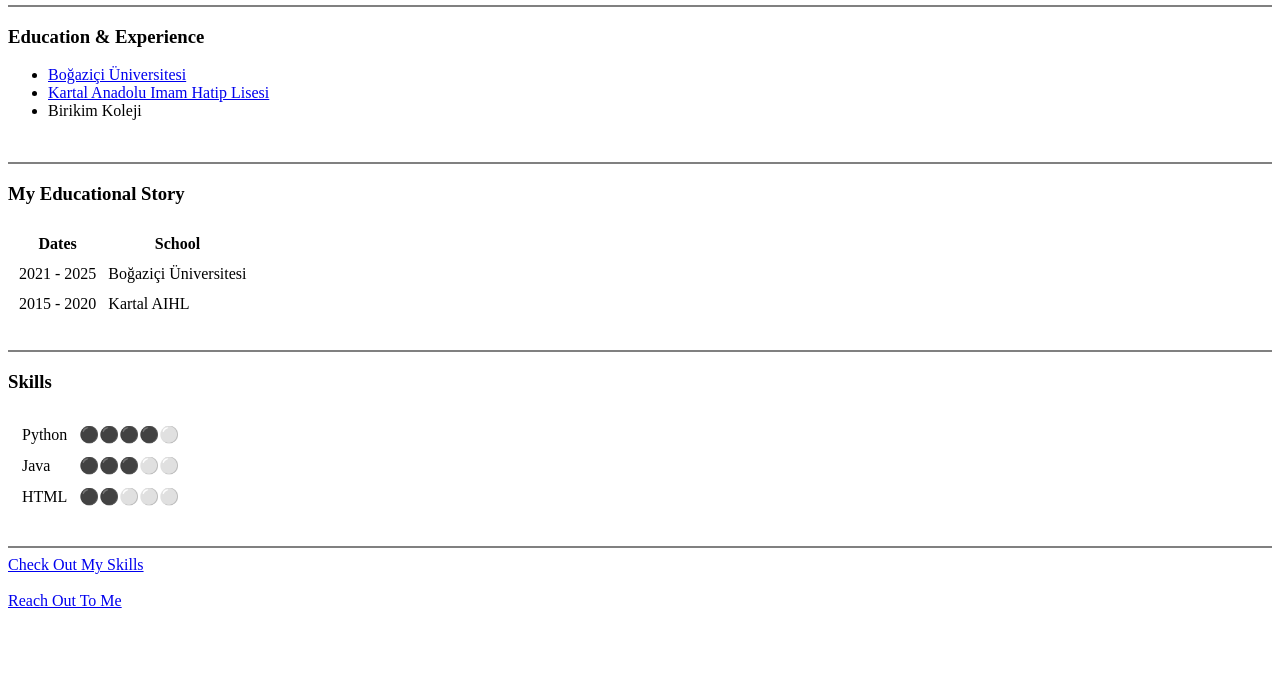
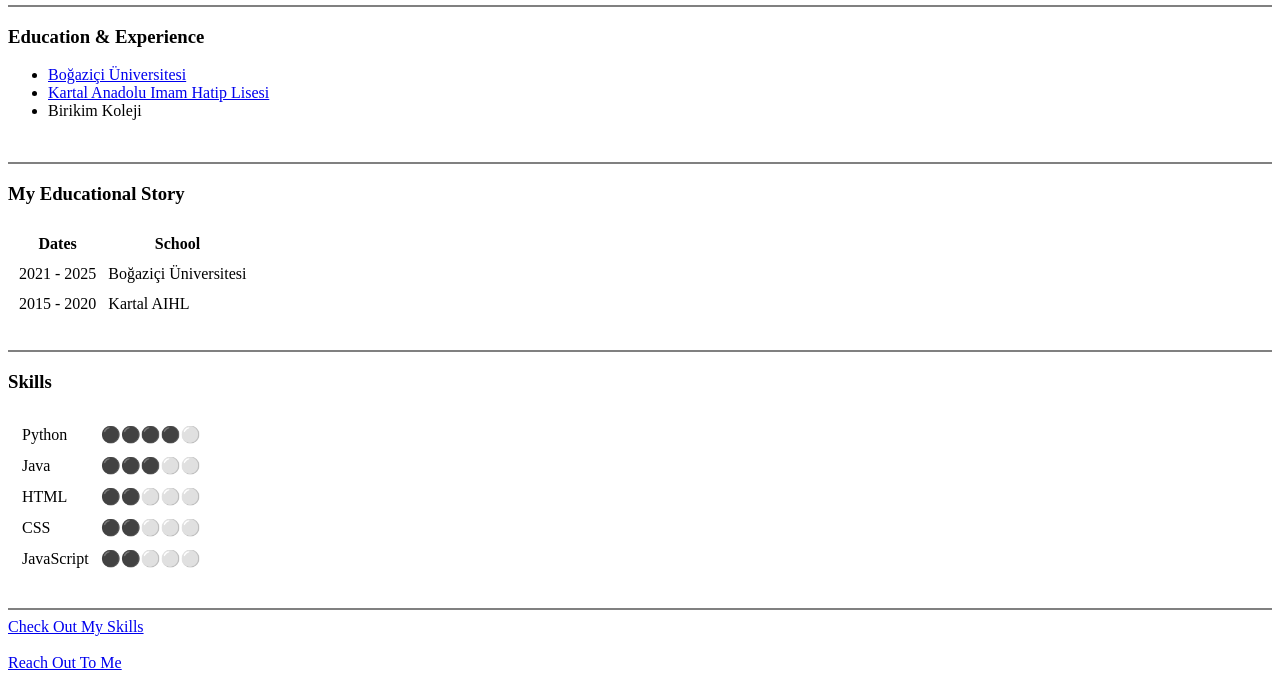
Before and after one commit to abdunzelil/CV, a plain HTML site: page index.html in a window 1280 px wide. Shown: the part 227-907 px from the top of the page. Before the commit the page ends 845 px from the top, so only its background shows below. Drawn offline with Linux system fonts and the light colour scheme.

Commit message:
Update index.html

```diff
--- a/index.html
+++ b/index.html
@@ -65,6 +65,14 @@
             <td> HTML </td>
             <td> ⚫⚫⚪⚪⚪</td>
           </tr>
+          <tr>
+            <td> CSS </td>
+            <td> ⚫⚫⚪⚪⚪</td>
+          </tr>
+          <tr>
+            <td> JavaScript </td>
+            <td> ⚫⚫⚪⚪⚪</td>
+          </tr>
         </table>
         </td>
       </tr>
```
